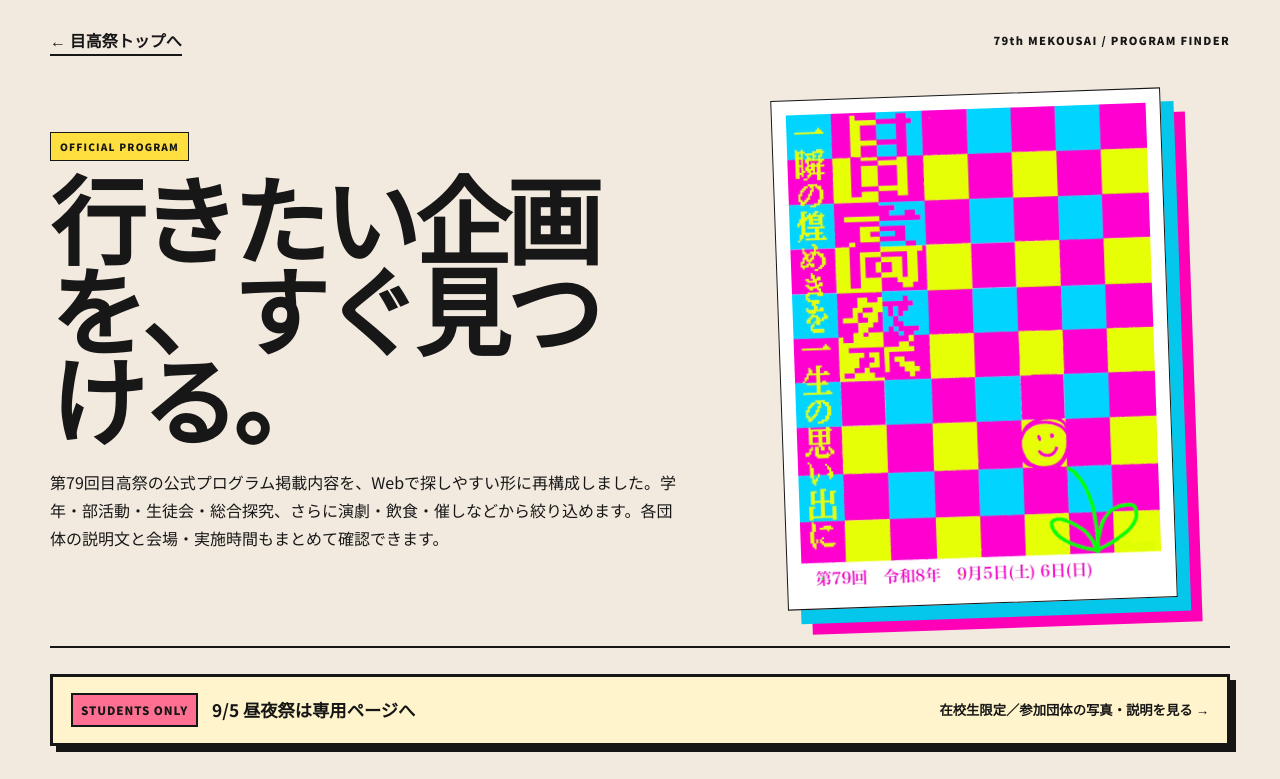
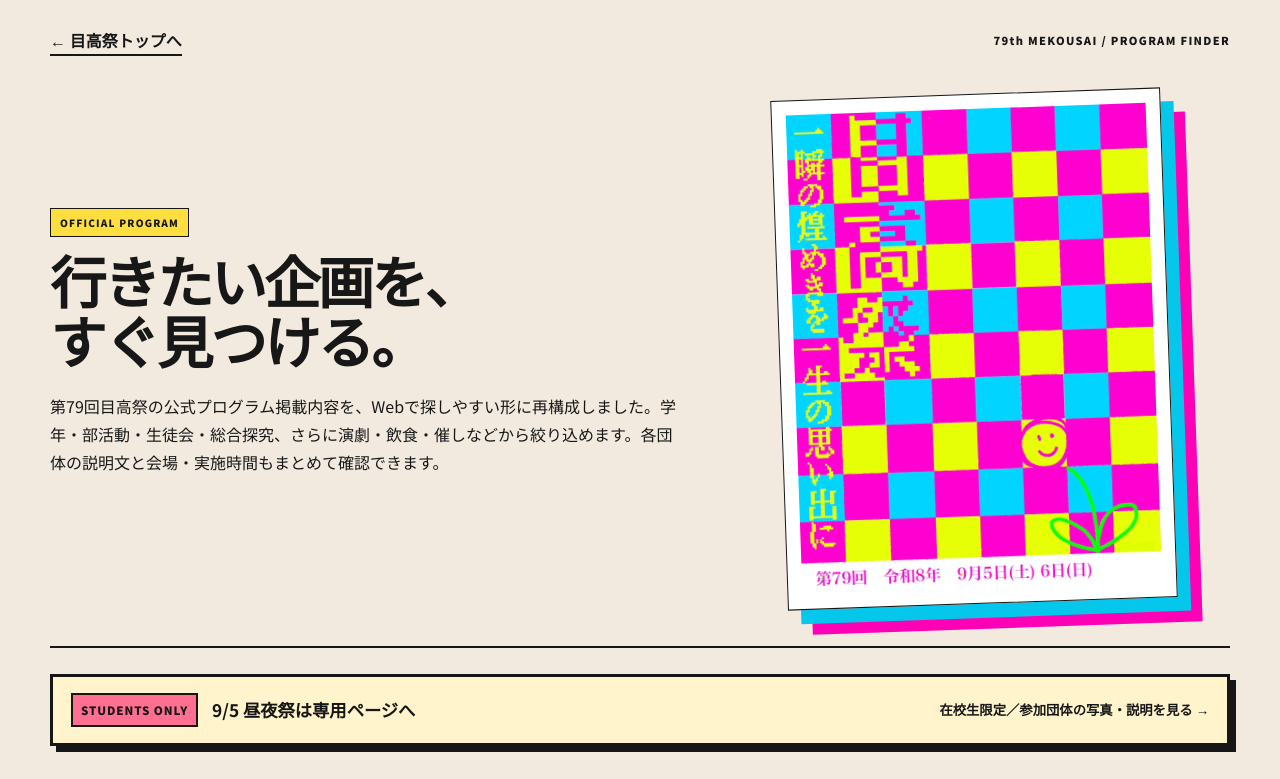
Before and after one commit to branzfamily01/mekousai-79, a plain HTML site: page programs.html in a window 1280 px wide. Shown: the top 779 px of the page. Drawn offline with Linux system fonts and the light colour scheme; a web font is replaced by a local one.

Commit message:
Balance long program page headings

```diff
--- a/programs.css
+++ b/programs.css
@@ -2,3 +2,5 @@
 @import url('programs-images-classes.css');
 @import url('programs-images-others.css');
 /* sprite layout: classes 3×6 / others 3×9 */
+.p-hero h1{font-size:clamp(2rem,4.4vw,4.4rem);line-height:1.06;text-wrap:balance;word-break:keep-all;overflow-wrap:normal}
+@media(max-width:640px){.p-hero h1{font-size:clamp(2rem,9vw,3rem);line-height:1.08}}
```
